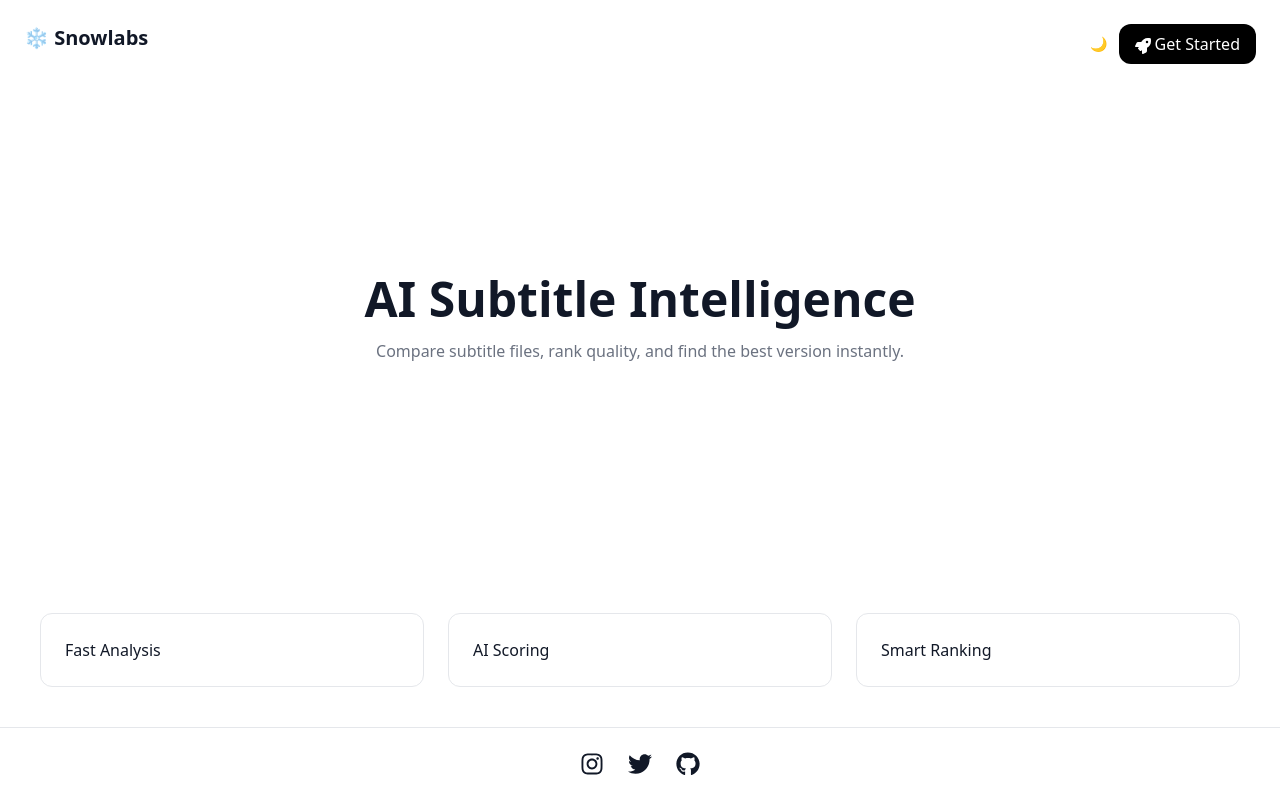
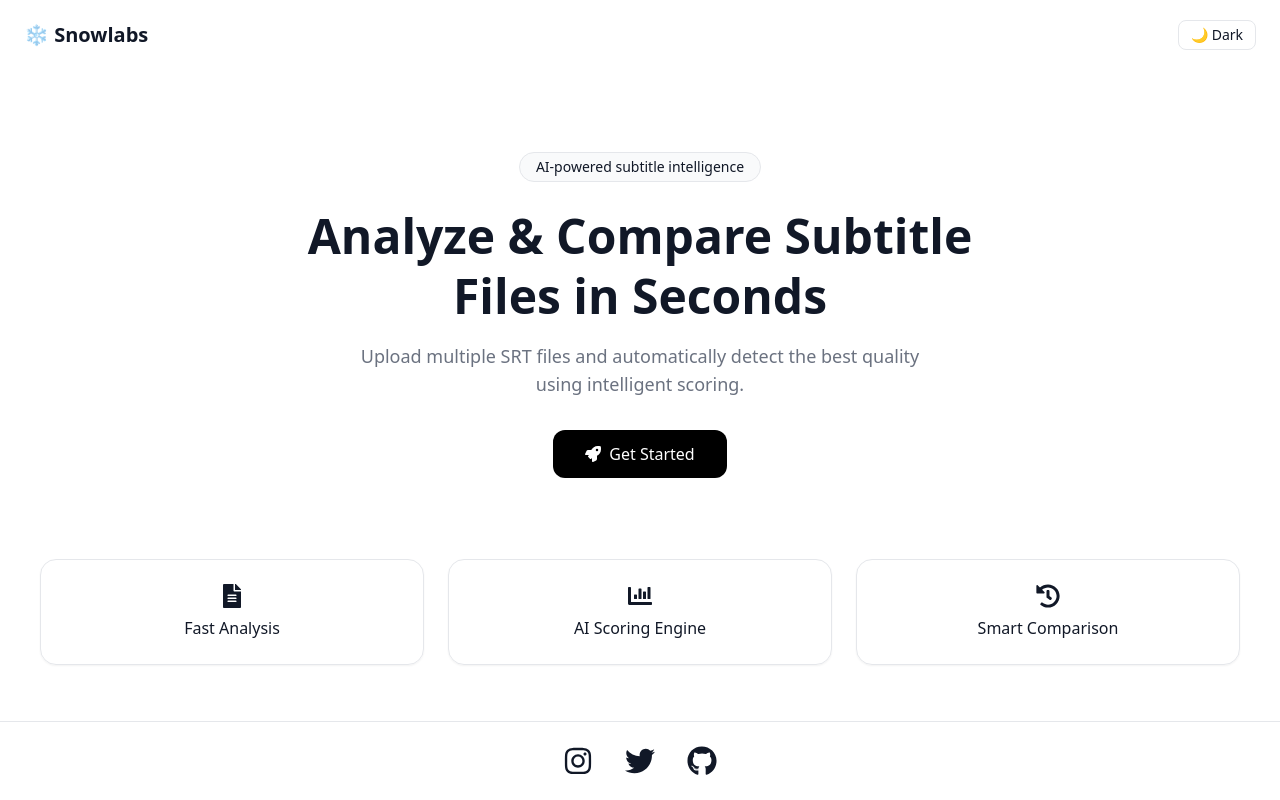
Before and after one commit to John-snow09/John-snow09, a React (Vite) app in the folder View/: page / in a window 1280 px wide. Built offline with nearby package versions, Linux system fonts and the light colour scheme.

Commit message:
UI improvements - startup SaaS design

```diff
--- a/View/src/App.jsx
+++ b/View/src/App.jsx
@@ -1,26 +1,23 @@
 import { useState, useEffect } from "react";
 import { motion, AnimatePresence } from "framer-motion";
 import {
-  FaBars,
+  FaRocket,
   FaFileAlt,
   FaChartBar,
   FaHistory,
-  FaRocket,
   FaGithub,
   FaTwitter,
   FaInstagram,
 } from "react-icons/fa";
 
 function App() {
-  const [page, setPage] = useState("landing"); // landing | dashboard
+  const [page, setPage] = useState("landing");
   const [active, setActive] = useState("srt");
-  const [sidebarOpen, setSidebarOpen] = useState(false);
 
+  const [darkMode, setDarkMode] = useState(false);
   const [files, setFiles] = useState([]);
   const [data, setData] = useState(null);
   const [loading, setLoading] = useState(false);
-
-  const [darkMode, setDarkMode] = useState(false);
 
   const API_BASE = "https://choose-your-sub.onrender.com";
 
@@ -57,12 +54,6 @@ function App() {
     { id: "history", label: "History", icon: <FaHistory /> },
   ];
 
-  const pageAnim = {
-    initial: { opacity: 0, y: 15 },
-    animate: { opacity: 1, y: 0 },
-    exit: { opacity: 0, y: -15 },
-  };
-
   return (
     <div className="min-h-screen bg-white dark:bg-gray-950 text-gray-900 dark:text-white">
 
@@ -72,64 +63,86 @@ function App() {
         {page === "landing" && (
           <motion.div
             key="landing"
-            {...pageAnim}
+            initial={{ opacity: 0 }}
+            animate={{ opacity: 1 }}
+            exit={{ opacity: 0 }}
             className="min-h-screen flex flex-col"
           >
 
             {/* NAV */}
-            <div className="flex justify-between p-6">
+            <div className="flex justify-between items-center px-6 py-5">
               <h1 className="font-bold text-xl">❄️ Snowlabs</h1>
 
-              <div className="flex gap-3 items-center">
-
-                <button onClick={() => setDarkMode(!darkMode)} className="text-sm">
-                  {darkMode ? "☀️" : "🌙"}
-                </button>
-
-                <button
-                  onClick={() => setPage("dashboard")}
-                  className="bg-black text-white dark:bg-white dark:text-black px-4 py-2 rounded-xl"
-                >
-                  <FaRocket className="inline mr-1" />
-                  Get Started
-                </button>
-
-              </div>
+              <button
+                onClick={() => setDarkMode(!darkMode)}
+                className="text-sm border px-3 py-1 rounded-lg"
+              >
+                {darkMode ? "☀️ Light" : "🌙 Dark"}
+              </button>
             </div>
 
-            {/* HERO */}
+            {/* HERO (PREMIUM CENTERED) */}
             <div className="flex-1 flex flex-col items-center justify-center text-center px-6">
 
-              <h1 className="text-5xl font-bold mb-4">
-                AI Subtitle Intelligence
+              {/* BADGE */}
+              <div className="px-4 py-1 mb-6 text-sm rounded-full border bg-gray-50 dark:bg-gray-900">
+                AI-powered subtitle intelligence
+              </div>
+
+              {/* TITLE */}
+              <h1 className="text-5xl font-bold mb-4 max-w-3xl leading-tight">
+                Analyze & Compare Subtitle Files in Seconds
               </h1>
 
-              <p className="text-gray-500 max-w-xl mb-6">
-                Compare subtitle files, rank quality, and find the best version instantly.
+              {/* SUBTITLE */}
+              <p className="text-gray-500 max-w-xl mb-8 text-lg">
+                Upload multiple SRT files and automatically detect the best quality using intelligent scoring.
               </p>
+
+              {/* CTA */}
+              <button
+                onClick={() => setPage("dashboard")}
+                className="bg-black text-white dark:bg-white dark:text-black px-8 py-3 rounded-xl flex items-center gap-2 hover:scale-105 transition"
+              >
+                <FaRocket />
+                Get Started
+              </button>
 
             </div>
 
             {/* FEATURES */}
-            <div className="grid md:grid-cols-3 gap-6 p-10">
-              <div className="border rounded-xl p-6">Fast Analysis</div>
-              <div className="border rounded-xl p-6">AI Scoring</div>
-              <div className="border rounded-xl p-6">Smart Ranking</div>
+            <div className="grid md:grid-cols-3 gap-6 px-10 pb-14">
+
+              <div className="border rounded-2xl p-6 text-center shadow-sm">
+                <FaFileAlt className="mx-auto text-2xl mb-2" />
+                Fast Analysis
+              </div>
+
+              <div className="border rounded-2xl p-6 text-center shadow-sm">
+                <FaChartBar className="mx-auto text-2xl mb-2" />
+                AI Scoring Engine
+              </div>
+
+              <div className="border rounded-2xl p-6 text-center shadow-sm">
+                <FaHistory className="mx-auto text-2xl mb-2" />
+                Smart Comparison
+              </div>
+
             </div>
 
             {/* FOOTER */}
-            <div className="flex justify-center gap-6 p-6 text-2xl border-t">
+            <div className="flex justify-center gap-8 p-6 text-3xl border-t">
 
               <a href="https://instagram.com/___john_snow_" target="_blank">
-                <FaInstagram />
+                <FaInstagram className="hover:text-pink-500 transition hover:scale-110" />
               </a>
 
               <a href="https://x.com/JohnSnow320411" target="_blank">
-                <FaTwitter />
+                <FaTwitter className="hover:text-blue-500 transition hover:scale-110" />
               </a>
 
               <a href="https://github.com/John-snow09" target="_blank">
-                <FaGithub />
+                <FaGithub className="hover:text-black transition hover:scale-110" />
               </a>
 
             </div>
@@ -141,7 +154,8 @@ function App() {
         {page === "dashboard" && (
           <motion.div
             key="dashboard"
-            {...pageAnim}
+            initial={{ opacity: 0 }}
+            animate={{ opacity: 1 }}
             className="flex min-h-screen"
           >
 
@@ -150,24 +164,22 @@ function App() {
 
               <h1 className="font-bold mb-6">❄️ Snowlabs</h1>
 
-              {/* BACK BUTTON */}
               <button
                 onClick={() => setPage("landing")}
-                className="text-xs text-gray-500 mb-4 hover:text-black dark:hover:text-white"
+                className="text-xs text-gray-500 mb-5 hover:text-black dark:hover:text-white"
               >
                 ← Back to Home
               </button>
 
-              {/* MENU */}
               <div className="space-y-2 flex-1">
 
                 {menu.map((item) => (
                   <button
                     key={item.id}
                     onClick={() => setActive(item.id)}
-                    className={`w-full text-left p-2 rounded flex items-center gap-2 ${
+                    className={`w-full text-left p-2 rounded flex items-center gap-2 transition ${
                       active === item.id
-                        ? "bg-black text-white dark:bg-white dark:text-black"
+                        ? "bg-black text-white dark:bg-white dark:text-black shadow"
                         : "hover:bg-gray-200 dark:hover:bg-gray-800"
                     }`}
                   >
@@ -187,7 +199,6 @@ function App() {
             {/* MAIN */}
             <div className="flex-1 p-8">
 
-              {/* HEADER */}
               <div className="flex justify-between items-center mb-6">
 
                 <h1 className="text-xl font-bold">
@@ -203,9 +214,9 @@ function App() {
 
               </div>
 
-              {/* SRT TOOL */}
+              {/* TOOL CARD */}
               {active === "srt" && (
-                <div className="border rounded-xl p-6 bg-white dark:bg-gray-800">
+                <div className="border rounded-2xl p-6 bg-white dark:bg-gray-800 shadow-sm">
 
                   <input
                     type="file"
@@ -215,7 +226,7 @@ function App() {
 
                   <button
                     onClick={handleUpload}
-                    className="bg-black text-white px-4 py-2 mt-3 rounded-xl"
+                    className="bg-black text-white px-4 py-2 mt-4 rounded-xl hover:scale-105 transition"
                   >
                     {loading ? "Processing..." : "Run Analysis"}
                   </button>
@@ -223,12 +234,12 @@ function App() {
                   {data?.results && (
                     <div className="mt-6 space-y-2">
 
-                      <div className="p-3 bg-green-100 rounded">
+                      <div className="p-3 bg-green-100 rounded-xl">
                         🏆 Best: {data.best_file}
                       </div>
 
                       {data.results.map((r, i) => (
-                        <div key={i} className="border p-3 rounded">
+                        <div key={i} className="border p-3 rounded-xl">
                           {r.filename} — {r.score}
                         </div>
                       ))}
@@ -240,13 +251,13 @@ function App() {
               )}
 
               {active === "analytics" && (
-                <div className="border p-6 rounded-xl">
+                <div className="border rounded-2xl p-6">
                   Analytics Coming Soon 🚀
                 </div>
               )}
 
               {active === "history" && (
-                <div className="border p-6 rounded-xl">
+                <div className="border rounded-2xl p-6">
                   No history yet
                 </div>
               )}
```
